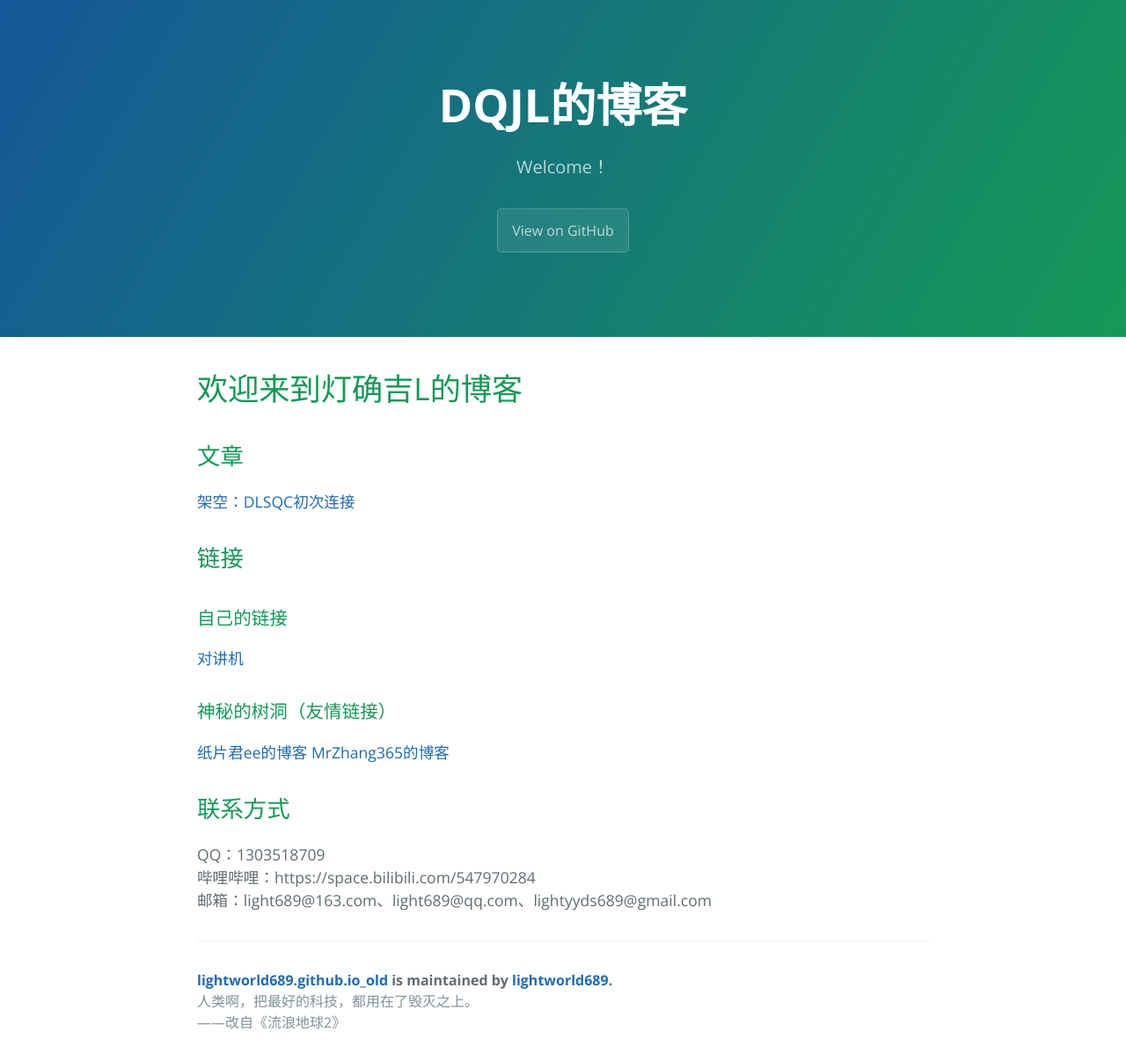
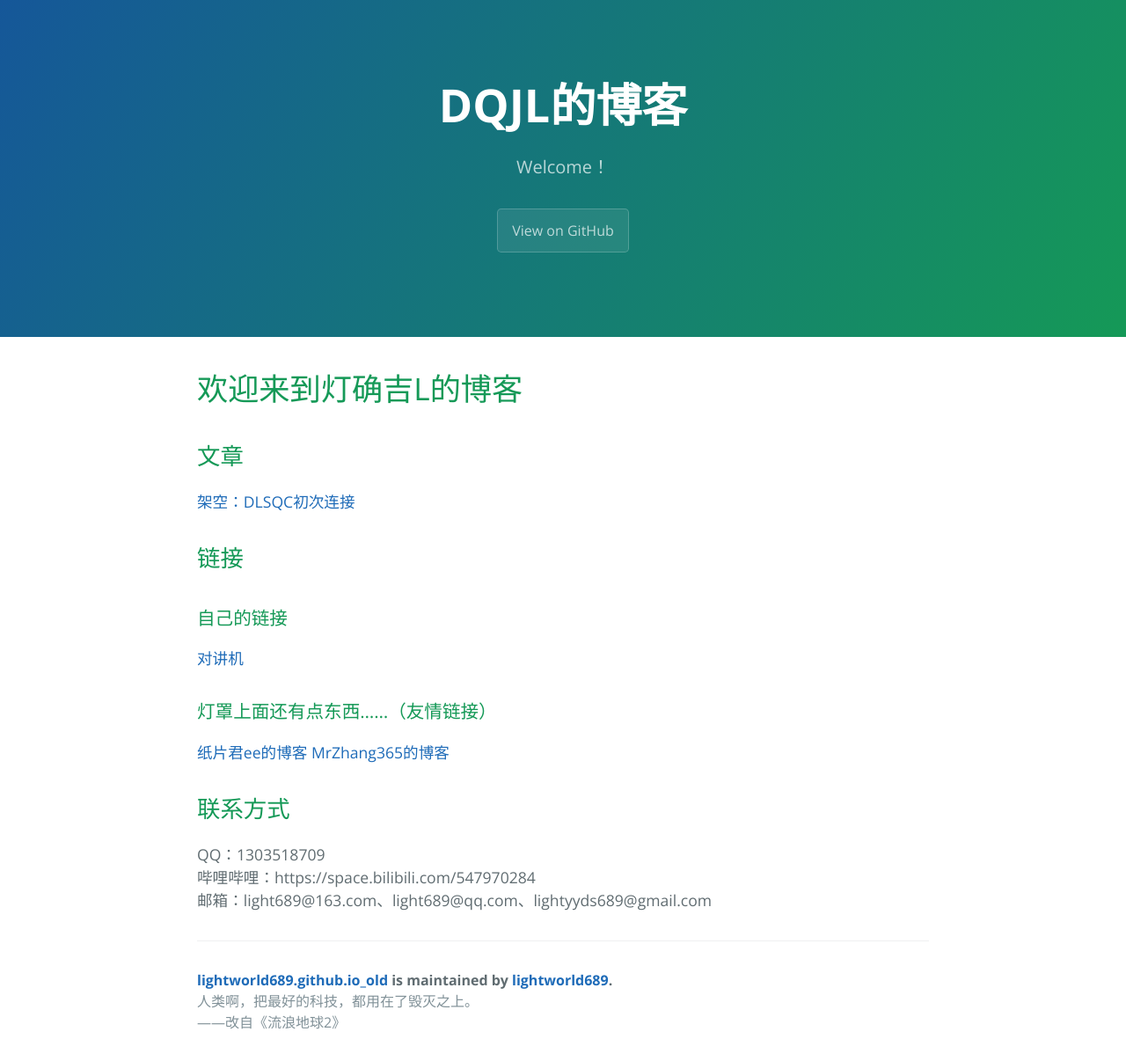
Before and after one commit to lightworld689/lightworld689.github.io_old, a Jekyll site: the page built from index.md, in a window 1280 px wide. Shown: the whole page at 88% size. Built offline with Jekyll 4.4.1, drawn with Linux system fonts in a browser that asks for light colours.

Commit message:
Update index.md

```diff
--- a/index.md
+++ b/index.md
@@ -13,7 +13,7 @@ description: Welcome！
 ## 链接
 ### 自己的链接
 [对讲机](https://github.com/lightworld689/lightworld689.github.io/discussions)
-### 神秘的树洞（友情链接）
+### 灯罩上面还有点东西……（友情链接）
 [纸片君ee的博客](http://paperee.guru)
 [MrZhang365的博客](https://blog.mrzhang365.cf)
 
```
